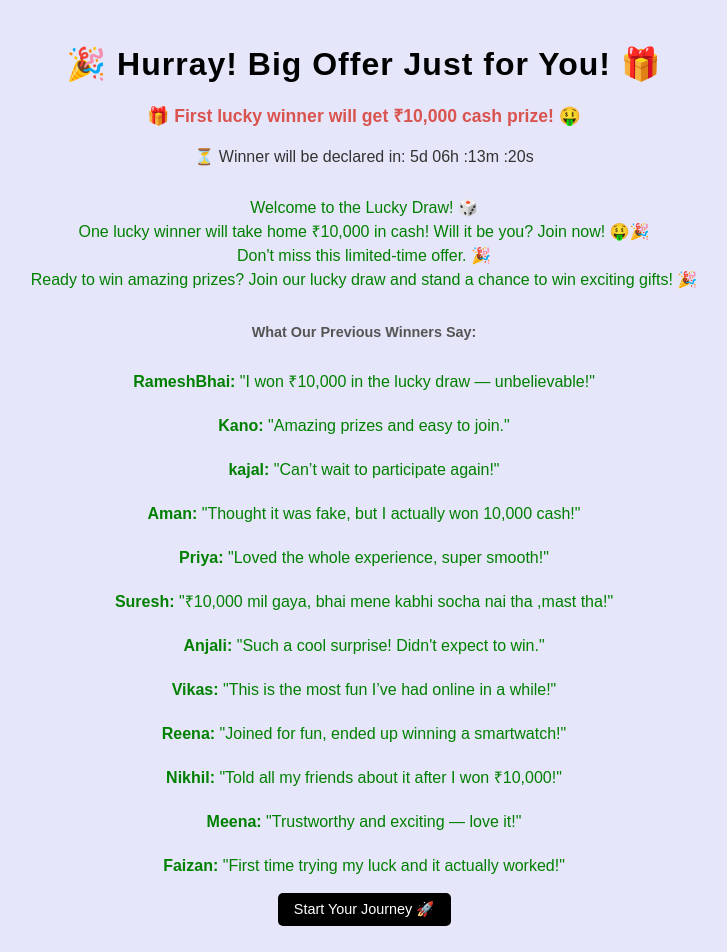
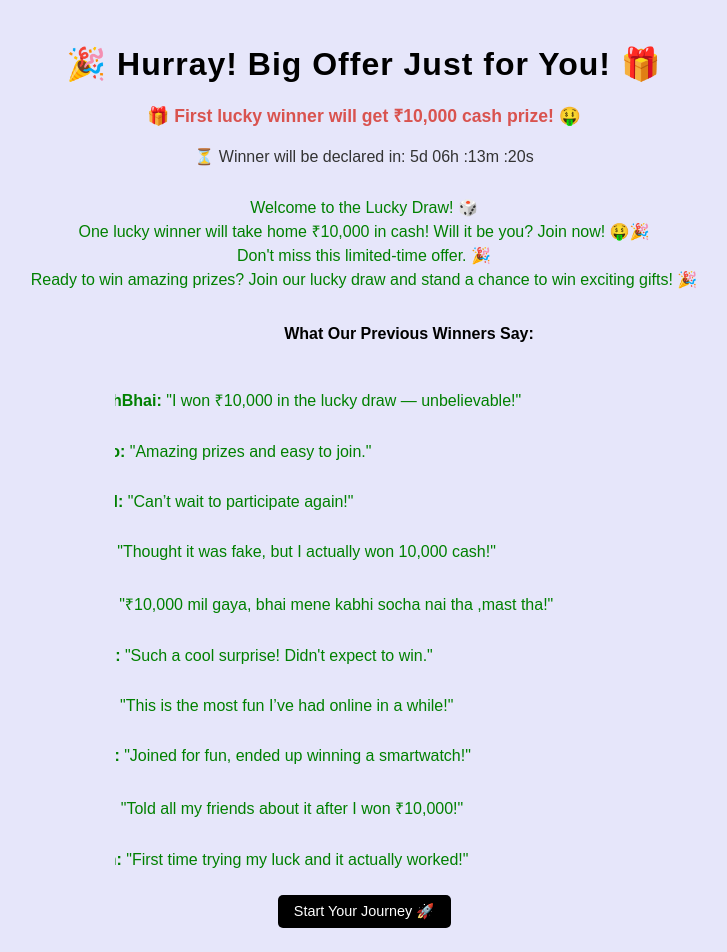
Before and after one commit to Ronak0602/lucky-draw-frontend, a React (Create React App) app: page / in a window 1280 px wide. Shown: the top 952 px of the page, without its empty margins (276-1003 px from the left). Built offline with nearby package versions, Linux system fonts and the light colour scheme.

Commit message:
Added new Features

```diff
--- a/src/components/IntroPage.css
+++ b/src/components/IntroPage.css
@@ -28,11 +28,12 @@
 }
 
 .sub-text {
-  font-size: 0.9rem;
-  color: #555;
+  font-size: 1rem;
+  color: black;
   margin-bottom: 30px;
-  max-width: 90vw;
+  max-width: 70vw;
   text-align: center;
+  margin-left: 90px;
 }
 
 .winners-section {
@@ -48,7 +49,8 @@
   border-radius: 5px;
   cursor: pointer;
   width: 173px;
-  margin-top: -5px;
+
+  margin-bottom: 40px;
 }
 
 
@@ -73,9 +75,6 @@
   animation: bounceIn 0.8s ease forwards;
 }
 
-
-
-
 .highlight {
   font-size: 1.1rem;
   color: #d9534f;
@@ -83,3 +82,29 @@
   margin: 10px 0;
   text-align: center;
 }
+
+/* Winner comment container */
+.winner-comment-container {
+  width: 100%;                   /* Full width of the parent container */
+  overflow: hidden;              /* Hide the overflowing text */
+  display: flex;                 /* Horizontal movement */
+  position: relative;
+}
+
+/* The text that scrolls */
+.winner-comment-text {
+  display: inline-block;         /* Keep it in one line */
+  white-space: nowrap;           /* No line breaks allowed */
+  animation: scroll-left-to-right 10s linear infinite; /* Continuous scroll */
+  color: green;
+}
+
+/* Define the animation for the text */
+@keyframes scroll-left-to-right {
+  0% {
+    transform: translateX(100%);  /* Start from the right, outside of the container */
+  }
+  100% {
+    transform: translateX(-100%); /* End at the left, completely offscreen */
+  }
+}
--- a/src/components/IntroPage.jsx
+++ b/src/components/IntroPage.jsx
@@ -9,13 +9,11 @@ const previousWinners = [
     { name: "Kano", comment: "Amazing prizes and easy to join." },
     { name: "kajal", comment: "Can’t wait to participate again!" },
     { name: "Aman", comment: "Thought it was fake, but I actually won 10,000 cash!" },
-    { name: "Priya", comment: "Loved the whole experience, super smooth!" },
     { name: "Suresh", comment: "₹10,000  mil gaya, bhai mene kabhi socha nai tha ,mast tha!" },
     { name: "Anjali", comment: "Such a cool surprise! Didn't expect to win." },
     { name: "Vikas", comment: "This is the most fun I’ve had online in a while!" },
     { name: "Reena", comment: "Joined for fun, ended up winning a smartwatch!" },
     { name: "Nikhil", comment: "Told all my friends about it after I won ₹10,000!" },
-    { name: "Meena", comment: "Trustworthy and exciting — love it!" },
     { name: "Faizan", comment: "First time trying my luck and it actually worked!" }
 ];
 
@@ -53,9 +51,11 @@ const IntroPage = () => {
             <div className="winners-section">
                 <h2 className="sub-text">What Our Previous Winners Say:</h2>
                 {previousWinners.map((winner, index) => (
-                    <p key={index} className="intro-text">
+                    <div key={index} className="winner-comment-container">
+                    <p className="winner-comment-text">
                         <strong>{winner.name}:</strong> "{winner.comment}"
                     </p>
+                    </div>
                 ))}
             </div>
 
--- a/src/components/JoinPage.css
+++ b/src/components/JoinPage.css
@@ -23,7 +23,7 @@ h1 {
   margin-top: 20px;
   background-size: cover;
   background-position: center;
-  min-height: 100vh;
+  min-height: 70vh;
   padding-bottom: 40px;
 
 }
@@ -72,7 +72,7 @@ textarea:focus {
 }
 
 button {
-  margin-top: 20px;
+  margin-top: 10px;
   background-color: #041424;
   color: #fff;
   padding: 7px 30px;
```
